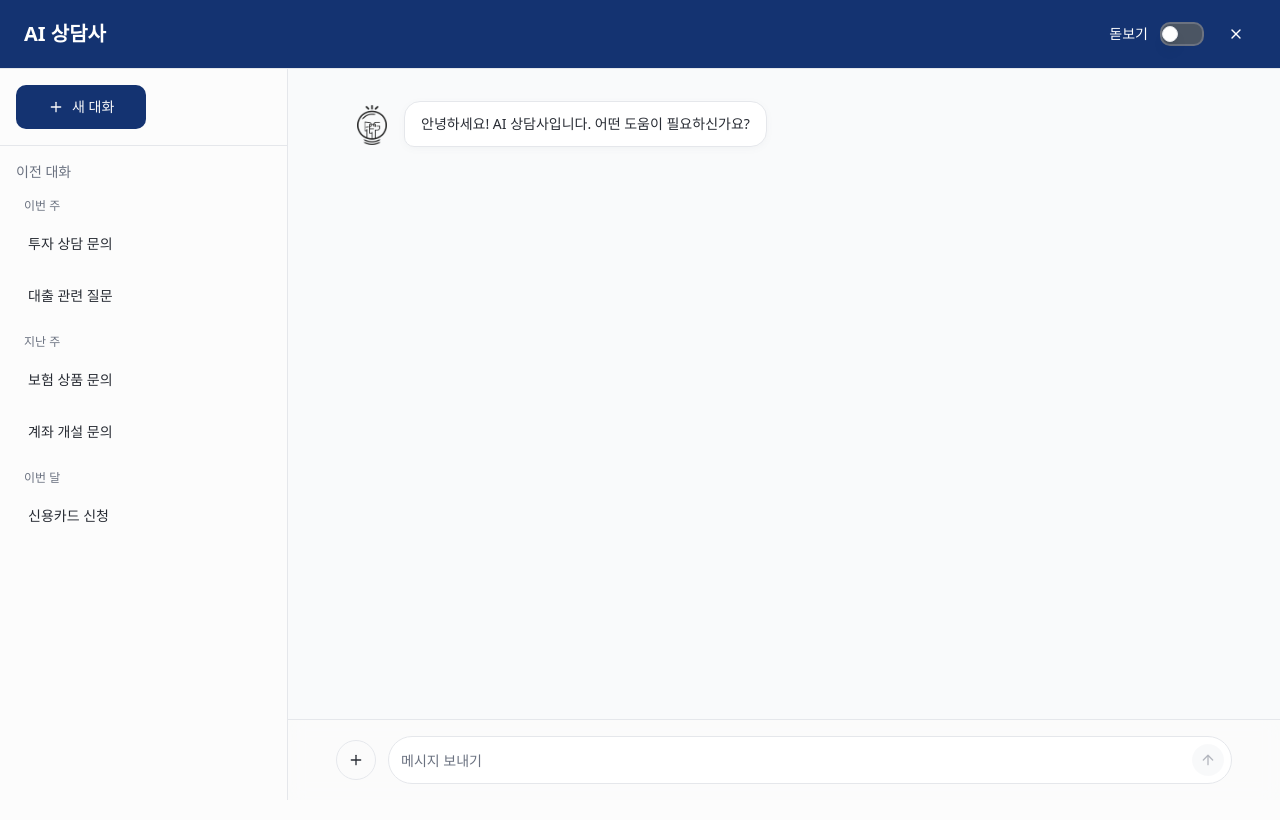
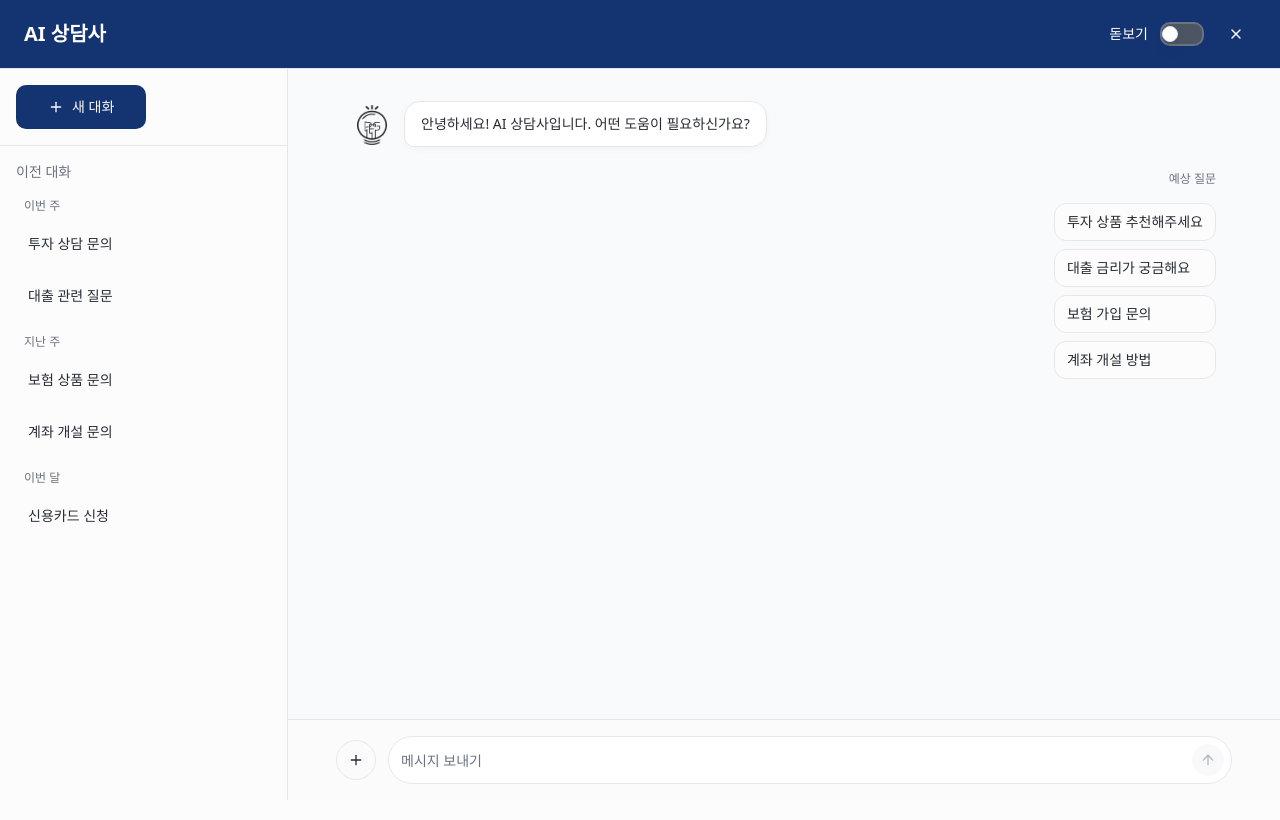
Before and after one commit to demodev-works/ai-counselor-chat, a React (Vite) app: page / in a window 1280 px wide. Built offline with nearby package versions, Linux system fonts and the light colour scheme.

Commit message:
Add suggested questions to chat
Add suggested questions to the bottom right of the chat content section.

```diff
--- a/src/components/ChatInterface.tsx
+++ b/src/components/ChatInterface.tsx
@@ -3,6 +3,7 @@ import { ChatHeader } from "./ChatHeader";
 import { ChatInput } from "./ChatInput";
 import { ChatMessage } from "./ChatMessage";
 import { ChatSidebar } from "./ChatSidebar";
+import { SuggestedQuestions } from "./SuggestedQuestions";
 import { ScrollArea } from "@/components/ui/scroll-area";
 
 interface Message {
@@ -69,6 +70,10 @@ export const ChatInterface = () => {
                   isLargeText={isLargeText}
                 />
               ))}
+              <SuggestedQuestions
+                onQuestionClick={handleSendMessage}
+                isLargeText={isLargeText}
+              />
             </div>
           </ScrollArea>
 
--- /dev/null
+++ b/src/components/SuggestedQuestions.tsx
@@ -0,0 +1,40 @@
+import { cn } from "@/lib/utils";
+
+interface SuggestedQuestionsProps {
+  onQuestionClick: (question: string) => void;
+  isLargeText?: boolean;
+}
+
+const suggestedQuestions = [
+  "투자 상품 추천해주세요",
+  "대출 금리가 궁금해요",
+  "보험 가입 문의",
+  "계좌 개설 방법",
+];
+
+export const SuggestedQuestions = ({ onQuestionClick, isLargeText = false }: SuggestedQuestionsProps) => {
+  return (
+    <div className="flex justify-end mb-6">
+      <div className="flex flex-col gap-2 max-w-sm">
+        <p className={cn(
+          "text-muted-foreground text-right mb-2",
+          isLargeText ? "text-base" : "text-xs"
+        )}>
+          예상 질문
+        </p>
+        {suggestedQuestions.map((question, index) => (
+          <button
+            key={index}
+            onClick={() => onQuestionClick(question)}
+            className={cn(
+              "text-left px-3 py-2 rounded-lg border border-border bg-background hover:bg-accent hover:text-accent-foreground transition-colors",
+              isLargeText ? "text-base" : "text-sm"
+            )}
+          >
+            {question}
+          </button>
+        ))}
+      </div>
+    </div>
+  );
+};
```
